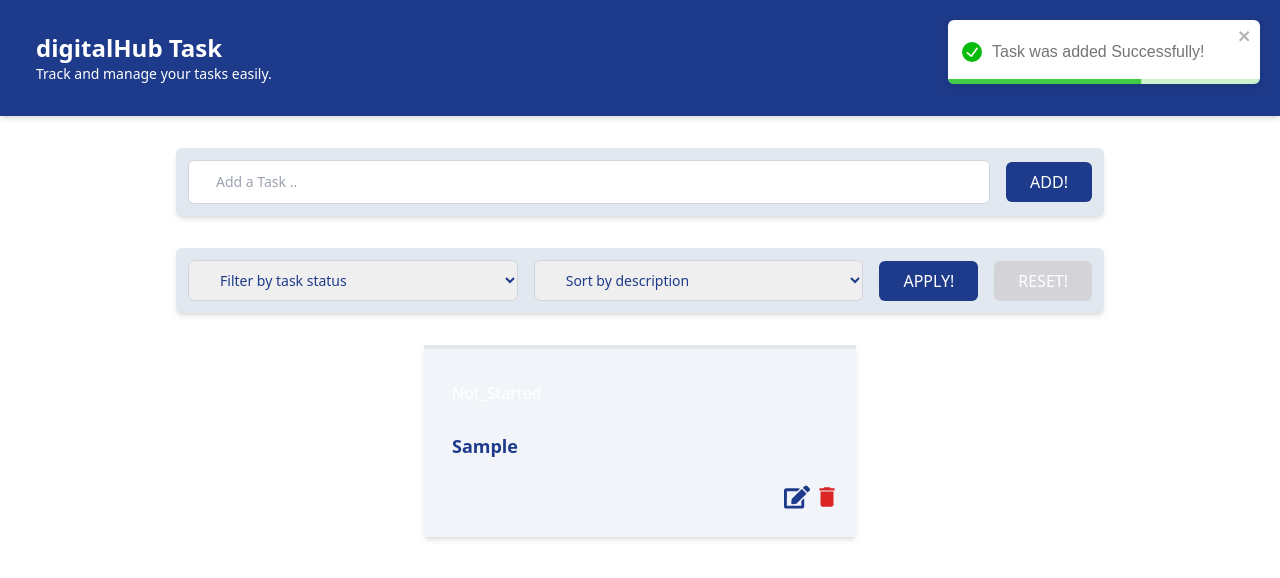
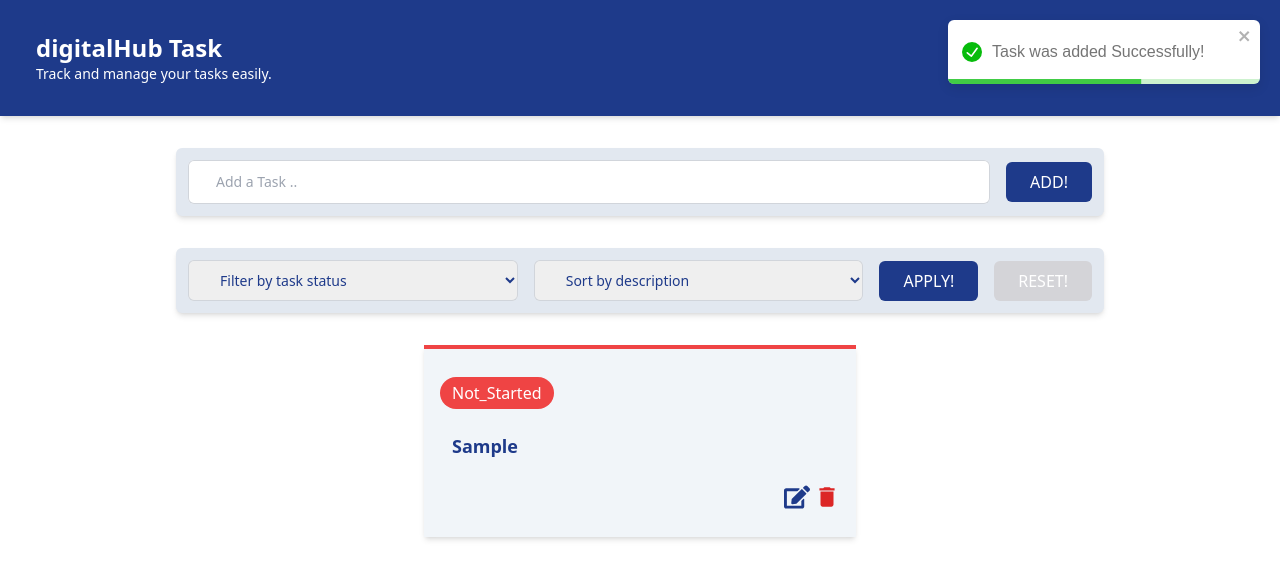
Before and after one commit to JooZef315/Task-manager, a React (Vite) app: page / in a window 1280 px wide. Both pictures are taken after typing "Sample" into the empty fields and a click on the button "ADD!". Shown: the top 578 px of the page. Built offline with nearby package versions, Linux system fonts and the light colour scheme.

Commit message:
refactor: change conditional styling for tasks

```diff
--- a/src/components/task.tsx
+++ b/src/components/task.tsx
@@ -11,8 +11,8 @@ type PropsType = {
 
 export default function Task({ task }: PropsType) {
   const [editing, setEditing] = useState<boolean>(false);
-  const [newSatus, setNewStatus] = useState<TaskStatus>();
-  const [newTaskDesc, setNewTaskDesc] = useState<string>();
+  const [newSatus, setNewStatus] = useState<TaskStatus>(task.status);
+  const [newTaskDesc, setNewTaskDesc] = useState<string>(task.description);
 
   const deleteTask = useTasksStore((state) => state.deleteTask);
   const editTask = useTasksStore((state) => state.editTask);
@@ -35,25 +35,24 @@ export default function Task({ task }: PropsType) {
   return (
     <div className="fade-in content-center sm:basis-1/2 p-4">
       <div
-        className={`min-h-48 flex flex-col items-start justify-evenly px-4 py-1 bg-slate-100 shadow-md  border-t-4 border-${
-          task.status == TaskStatus.Not_Started
-            ? "red"
-            : task.status == TaskStatus.In_Progress
-            ? "blue"
-            : "green"
-        }-500 transition-transform duration-300 hover:scale-110`}
+        className={`min-h-48 flex flex-col items-start justify-evenly px-4 py-1 bg-slate-100 shadow-md  border-t-4 ${
+          {
+            [TaskStatus.Not_Started]: "border-red-500",
+            [TaskStatus.In_Progress]: "border-blue-500",
+            [TaskStatus.Finished]: "border-green-500",
+          }[task.status]
+        } transition-transform duration-300 hover:scale-110`}
       >
         {!editing ? (
           <>
-            {" "}
             <span
-              className={`bg-${
-                task.status == TaskStatus.Not_Started
-                  ? "red"
-                  : task.status == TaskStatus.In_Progress
-                  ? "blue"
-                  : "green"
-              }-500 text-white rounded-2xl py-1 px-3`}
+              className={`${
+                {
+                  [TaskStatus.Not_Started]: "bg-red-500",
+                  [TaskStatus.In_Progress]: "bg-blue-500",
+                  [TaskStatus.Finished]: "bg-green-500",
+                }[task.status]
+              } text-white rounded-2xl py-1 px-3`}
             >
               {task.status}
             </span>
@@ -81,7 +80,7 @@ export default function Task({ task }: PropsType) {
           <>
             <select
               className="block w-full rounded-md border-0 py-2.5 pl-7 pr-20 text-blue-900 ring-1 ring-inset ring-gray-300 placeholder:text-gray-400 focus:ring-2 focus:ring-inset focus:ring-blue-900 sm:text-sm sm:leading-6"
-              defaultValue={task.status}
+              defaultValue={newSatus}
               onChange={(e) => setNewStatus(e.target.value as TaskStatus)}
             >
               <option value="Not_Started">Not Started</option>
@@ -93,7 +92,7 @@ export default function Task({ task }: PropsType) {
               name="desc"
               id="desc"
               className="flex-5 block w-full rounded-md border-0 py-2.5 pl-7 pr-20 text-blue-900 ring-1 ring-inset ring-gray-300 placeholder:text-gray-400 focus:ring-2 focus:ring-inset focus:ring-blue-900 sm:text-sm sm:leading-6"
-              value={task.description}
+              value={newTaskDesc}
               onChange={(e) => setNewTaskDesc(e.target.value)}
             />
             <button
```
